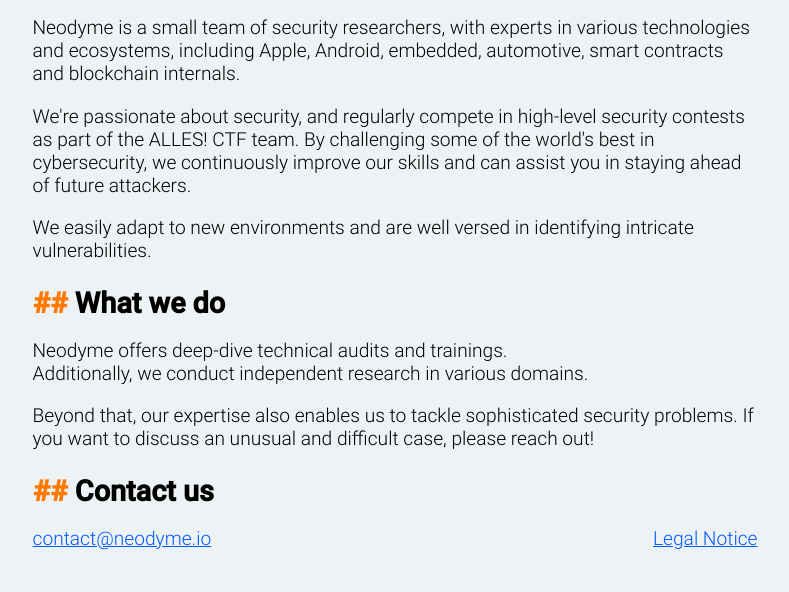
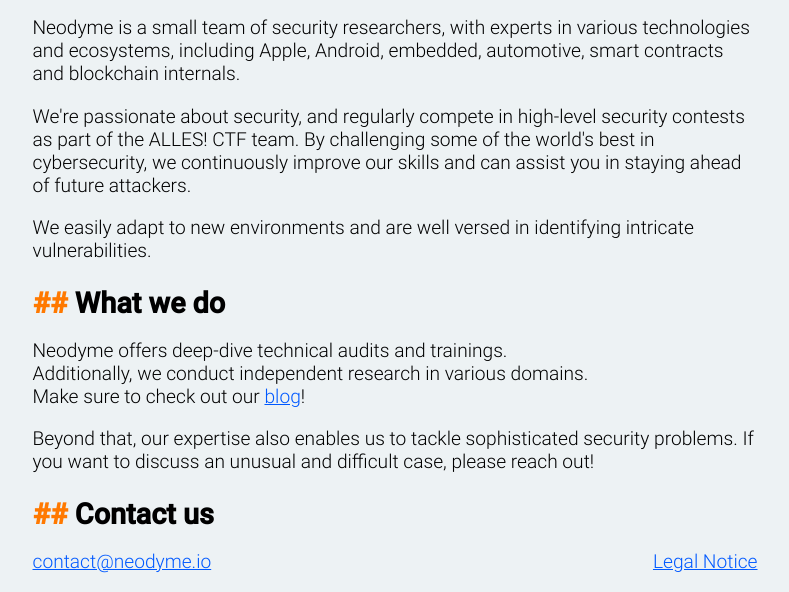
Before and after one commit to neodyme-labs/neodyme.io, a plain HTML site: page index.html in a window 1280 px wide. Shown: the part 477-1069 px from the top of the page, without its empty margins (245-1034 px from the left). Before the commit the page ends 1046 px from the top, so only its background shows below. Drawn offline with Linux system fonts and the light colour scheme.

Commit message:
added blog link

```diff
--- a/index.html
+++ b/index.html
@@ -40,7 +40,8 @@
         <h2>What we do</h2>
         <p>
             Neodyme offers deep-dive technical audits and trainings. <br>
-            Additionally, we conduct independent research in various domains.
+            Additionally, we conduct independent research in various domains. <br>
+            Make sure to check out our <a href="https://blog.neodyme.io/">blog</a>!
         </p>
         <p>
             Beyond that, our expertise also enables us to tackle sophisticated security problems.
@@ -52,7 +53,6 @@
             <a href="/notice.html">Legal Notice</a>
         </div>
     </main>
-
 </body>
 
 </html>
```
